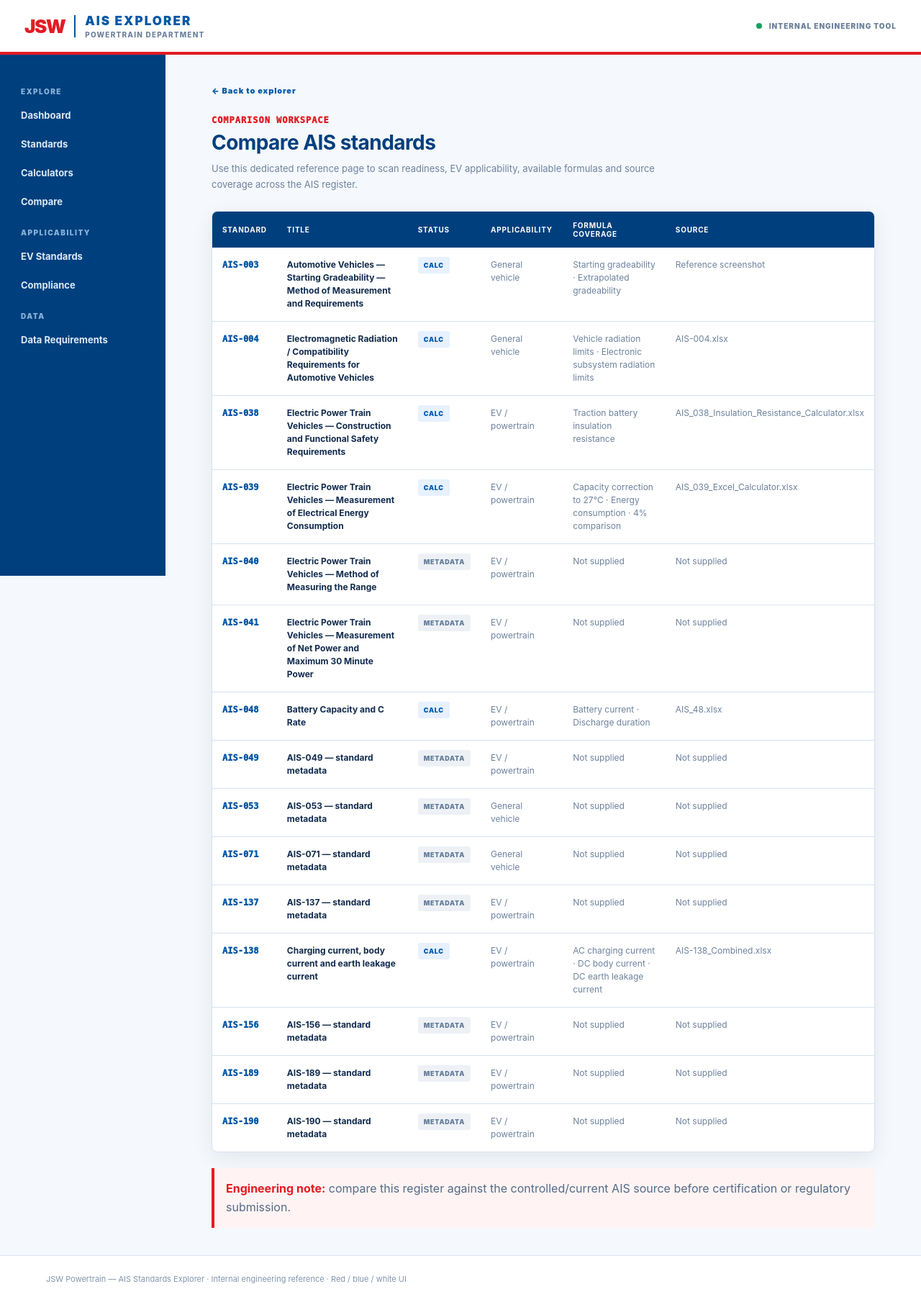
After one commit to NysaGupta22/ais-standards-explorer-python, a Flask app: page /compare in a window 1280 px wide. The commit adds this page. Shown: the whole page at 72% size. Run offline with Flask 3, Linux system fonts and the light colour scheme; some web fonts are replaced.

Commit message:
feat: add compare feature and dedicated compare page
Added a new route and template for comparing AIS standards, updated CSS for new styles, and modified navigation links.

Co-authored-by: NysaGupta22 <141262252+NysaGupta22@users.noreply.github.com>

```diff
--- a/app.py
+++ b/app.py
@@ -43,6 +43,11 @@ def index():
 @app.route('/api/standards')
 def standards():
     return jsonify(STANDARDS)
+
+
+@app.route('/compare')
+def compare_page():
+    return render_template('compare.html', standards=STANDARDS)
 
 
 @app.route('/calculator/<slug>')
--- a/static/style.css
+++ b/static/style.css
@@ -45,6 +45,17 @@ section:not(.hero){max-width:1250px;margin:0 auto;padding:38px max(34px,5vw);scr
 .card-foot small{font-size:10px;color:#8ca0b8}
 .card button,.calculate,.btn-link{border:0;background:var(--blue);color:#fff;padding:9px 12px;border-radius:4px;font-weight:900;font-size:10px;letter-spacing:.06em;text-decoration:none;display:inline-block;cursor:pointer}
 .card button:hover,.calculate:hover,.btn-link:hover{background:var(--red)}
+.compare-promo{display:flex;align-items:center;justify-content:space-between;gap:20px}
+.compare-promo h3{margin:0 0 6px;color:var(--blue-dark)}
+.compare-promo p{margin:0}
+.comparison-table-wrap{background:#fff;border:1px solid var(--line);border-radius:8px;box-shadow:var(--shadow);overflow:auto}
+.comparison-table{width:100%;border-collapse:collapse;min-width:860px;font-size:12px}
+.comparison-table th{background:var(--blue-dark);color:#fff;text-align:left;font-size:10px;letter-spacing:.08em;text-transform:uppercase;padding:13px 14px}
+.comparison-table td{padding:15px 14px;border-bottom:1px solid var(--line);color:var(--muted);vertical-align:top;line-height:1.5}
+.comparison-table tr:last-child td{border-bottom:0}
+.comparison-table td strong{color:var(--ink);font-weight:700}
+.comparison-table .standard-code{font-family:monospace;color:var(--blue);font-weight:950;white-space:nowrap}
+.comparison-page .notice{margin-top:20px}
 .calculator{background:#fff;border:1px solid var(--line);border-top:4px solid var(--red);border-radius:8px;padding:22px;margin-bottom:18px;box-shadow:var(--shadow)}
 .calc-head{display:flex;justify-content:space-between;align-items:center}
 .calc-head h3{margin:0;color:var(--blue-dark)}
--- a/templates/base.html
+++ b/templates/base.html
@@ -27,7 +27,7 @@
     <a href="{{ url_for('index') }}#dashboard">Dashboard</a>
     <a href="{{ url_for('index') }}#standards">Standards</a>
     <a href="{{ url_for('index') }}#calculators">Calculators</a>
-    <a href="{{ url_for('index') }}#compare">Compare</a>
+    <a href="{{ url_for('compare_page') }}">Compare</a>
     <div class="nav-label">APPLICABILITY</div>
     <a href="{{ url_for('index') }}#ev">EV Standards</a>
     <a href="{{ url_for('index') }}#compliance">Compliance</a>
--- /dev/null
+++ b/templates/compare.html
@@ -0,0 +1,35 @@
+{% extends "base.html" %}
+{% block title %}Compare Standards | AIS Explorer{% endblock %}
+{% block content %}
+<section class="calc-page compare-page">
+  <a class="back-link" href="{{ url_for('index') }}#standards">← Back to explorer</a>
+
+  <div class="calc-page-head">
+    <span class="code">COMPARISON WORKSPACE</span>
+    <h1>Compare AIS standards</h1>
+    <p>Use this dedicated reference page to scan readiness, EV applicability, available formulas and source coverage across the AIS register.</p>
+  </div>
+
+  <div class="comparison-table-wrap">
+    <table class="comparison-table">
+      <thead>
+        <tr><th>Standard</th><th>Title</th><th>Status</th><th>Applicability</th><th>Formula coverage</th><th>Source</th></tr>
+      </thead>
+      <tbody>
+        {% for s in standards %}
+        <tr>
+          <td class="standard-code">{{ s.code }}</td>
+          <td><strong>{{ s.title }}</strong></td>
+          <td><span class="tag {{ 'ready' if s.ready else '' }}">{{ 'CALC' if s.ready else 'METADATA' }}</span></td>
+          <td>{{ 'EV / powertrain' if s.ev else 'General vehicle' }}</td>
+          <td>{{ s.formulas|join(' · ') if s.formulas else 'Not supplied' }}</td>
+          <td>{{ s.source }}</td>
+        </tr>
+        {% endfor %}
+      </tbody>
+    </table>
+  </div>
+
+  <div class="notice"><b>Engineering note:</b> compare this register against the controlled/current AIS source before certification or regulatory submission.</div>
+</section>
+{% endblock %}
```
Also changed, not shown: templates/index.html (+7 -1 lines).
